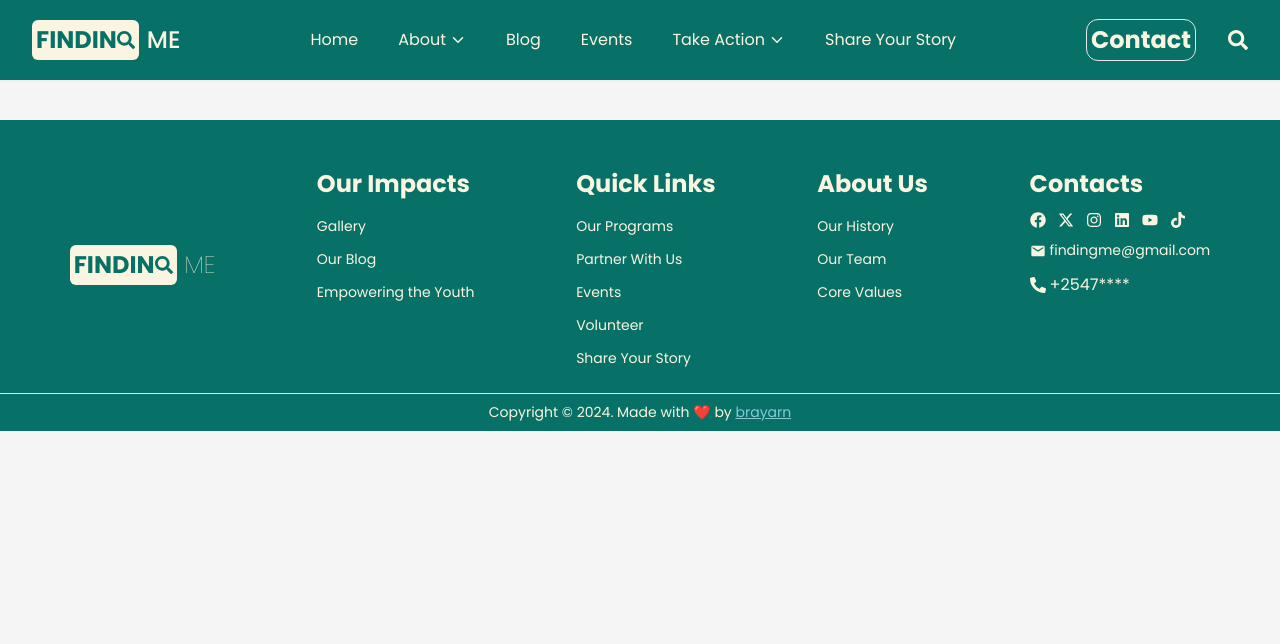
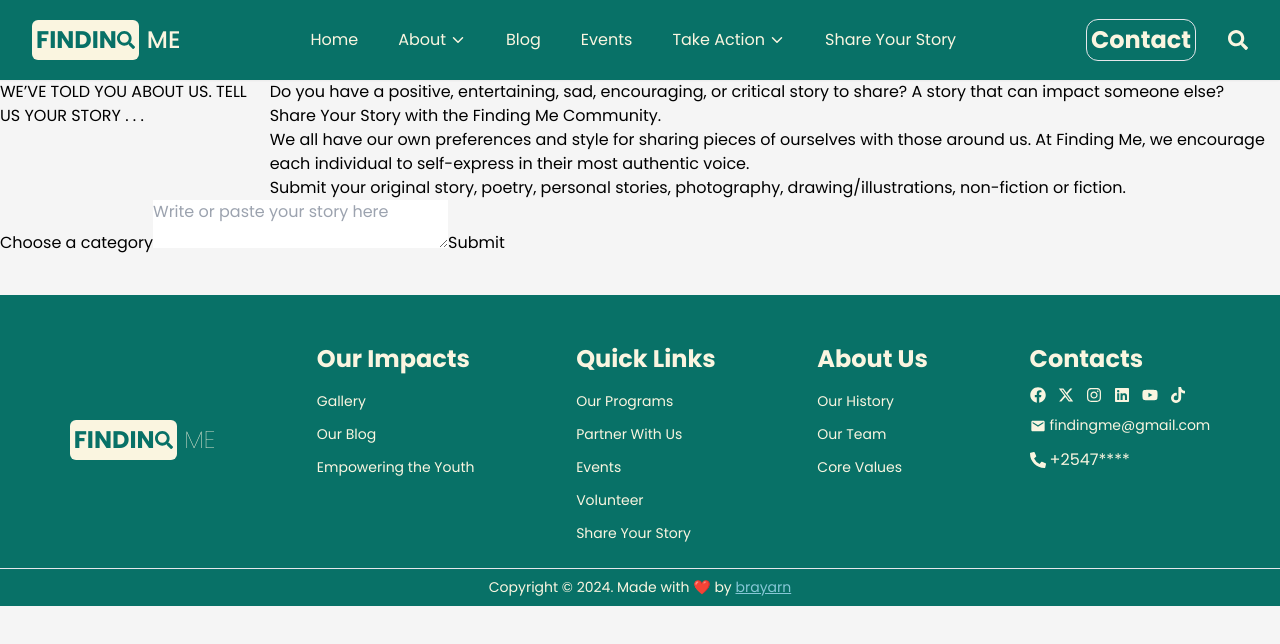
Before and after one commit to o-brayarn/finding-me, a React (Vite) app: page /share-your-story in a window 1280 px wide. Shown: the top 644 px of the page. Built offline with nearby package versions, Linux system fonts and the light colour scheme.

Commit message:
add share-your-story page

```diff
--- a/src/App.jsx
+++ b/src/App.jsx
@@ -8,6 +8,7 @@ import {
   Homepage,
   Join,
   Partner,
+  Share,
   Team,
   Volunteer,
 } from "./pages";
@@ -26,6 +27,7 @@ function App() {
         <Route path="/volunteer" element={<Volunteer />} />
         <Route path="/blog" element={<Blog />} />
         <Route path="/contact" element={<Contact />} />
+        <Route path="/share-your-story" element={<Share />} />
       </Routes>
       <Footer />
     </Router>
--- a/src/pages/Share.jsx
+++ b/src/pages/Share.jsx
@@ -0,0 +1,34 @@
+const Share = () => {
+  return (
+    <div className="w-full">
+      <div className="flex justify-center">
+        <h1>WE’VE TOLD YOU ABOUT US. TELL US YOUR STORY . . .</h1>
+        <div>
+          <p>
+            Do you have a positive, entertaining, sad, encouraging, or critical
+            story to share? A story that can impact someone else?
+          </p>
+          <p>Share Your Story with the Finding Me Community.</p>
+          <p>
+            We all have our own preferences and style for sharing pieces of
+            ourselves with those around us. At Finding Me, we encourage each
+            individual to self-express in their most authentic voice.
+          </p>
+          <p>
+            Submit your original story, poetry, personal stories, photography,
+            drawing/illustrations, non-fiction or fiction.
+          </p>
+        </div>
+      </div>
+      <div>
+        <form>
+          <button>Choose a category</button>
+          <textarea placeholder="Write or paste your story here" className="" />
+          <input type="button" value="Submit" />
+        </form>
+      </div>
+    </div>
+  );
+};
+
+export default Share;
--- a/src/pages/index.js
+++ b/src/pages/index.js
@@ -7,3 +7,4 @@ export { default as Volunteer } from "./Volunteer";
 export { default as Partner } from "./Partner";
 export { default as Blog } from "./Blog";
 export { default as Contact } from "./Contact";
+export { default as Share } from "./Share";
```
